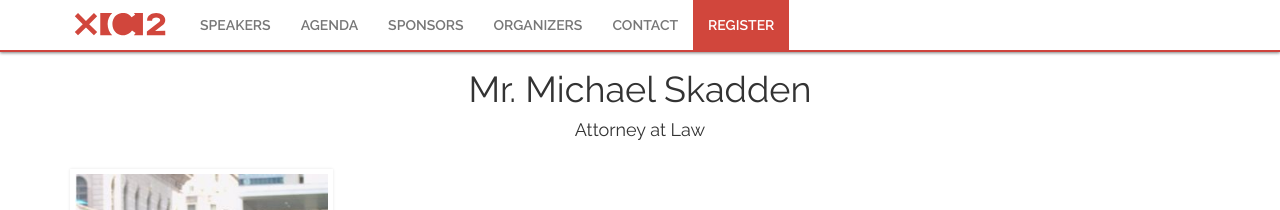
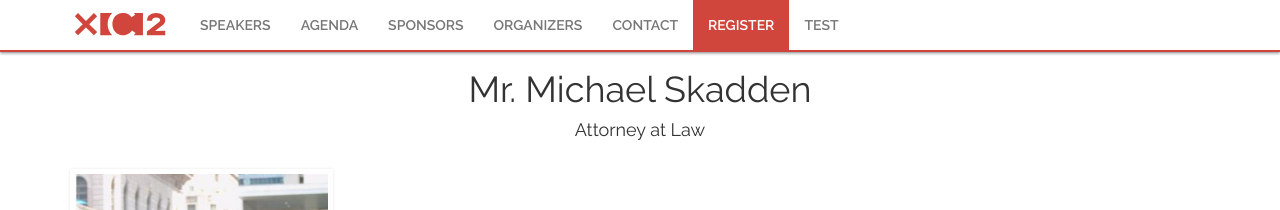
Before and after one commit to gnawalishyam/jekyll, a Jekyll site: the page built from _posts/2018-01-11-Michael-Skadden.md, in a window 1280 px wide. Shown: the top 210 px of the page. Built offline with Jekyll 4.4.1, drawn with Linux system fonts in a browser that asks for light colours; some web fonts are replaced.

Commit message:
Insert 'Test' Tab in Header Menu

```diff
--- a/_layouts/default.html
+++ b/_layouts/default.html
@@ -51,6 +51,7 @@
 					<li><a class="nav-item text-center" href="#organizers">Organizers</a></li>
 					<li><a class="nav-item text-center" href="#contact">Contact</a></li>
 					<li><a class="nav-item text-center register" href="#register">Register</a></li>
+					<li><a class="nav-item text-center" href="#test">Test</a></li>
 					{% else %}
 					<li><a class="nav-item text-center" href="/#speakers">Speakers</a></li>
 					<li><a class="nav-item text-center" href="/#agenda">Agenda</a></li>
@@ -58,6 +59,7 @@
 					<li><a class="nav-item text-center" href="/#organizers">Organizers</a></li>
 					<li><a class="nav-item text-center" href="/#contact">Contact</a></li>
 					<li><a class="nav-item text-center register" href="/#register">Register</a></li>
+					<li><a class="nav-item text-center" href="/#test">Test</a></li>
 					{% endif %}
 				</ul>
 			</div>
```
